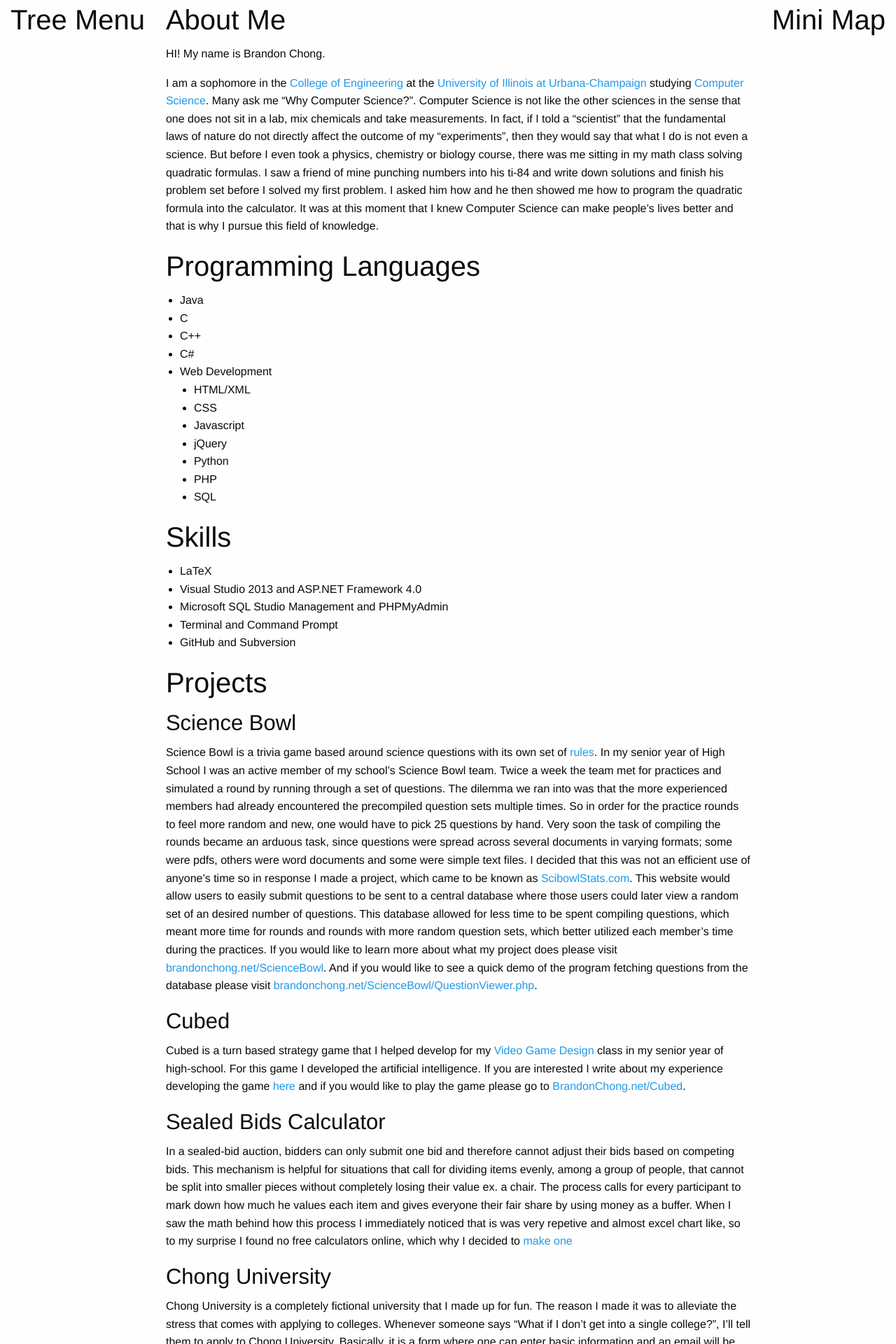
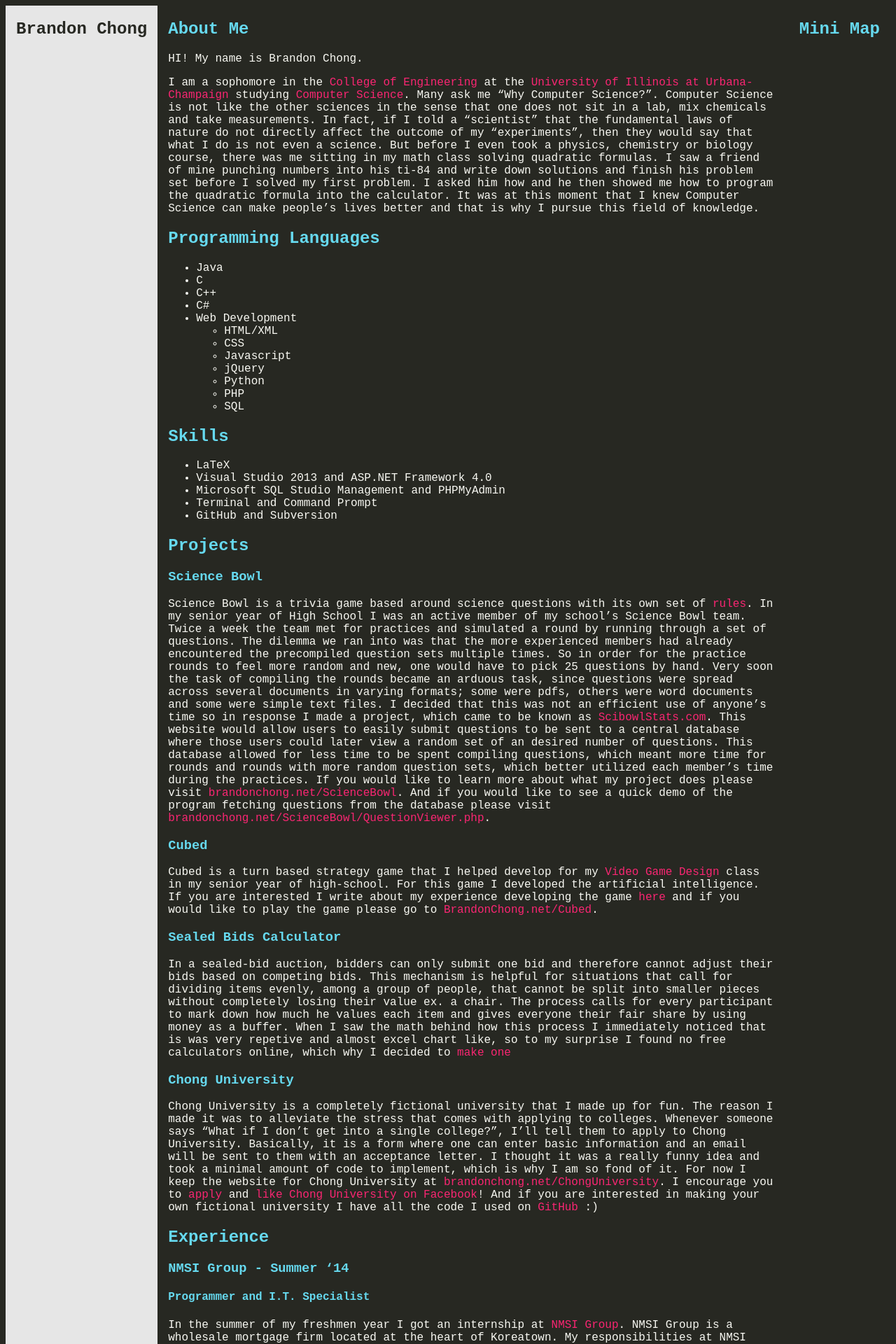
Before and after one commit to bchong95/bchong95.github.io, a Jekyll site: the page built from index.md, in a window 1280 px wide. Shown: the top 1920 px of the page at 70% size. Built offline with Jekyll 4.4.1, drawn with Linux system fonts in a browser that asks for light colours.

Commit message:
Added basic sublime css

```diff
--- a/_layouts/sublime.html
+++ b/_layouts/sublime.html
@@ -7,15 +7,15 @@
 
     <!-- {% include header.html %} -->
     <div class="row expanded">
-      <div class="shrink columns show-for-landscape show-for-large">
-        <h2>Tree Menu</h2>
-      </div>
-      <div class="columns">
+      <nav id="treeMenu" class="shrink columns show-for-landscape show-for-large">
+        <h1>Brandon Chong</h1>
+      </nav>
+      <main class="columns">
         {{content}}
-      </div>
-      <div class="shrink columns show-for-landscape show-for-large">
+      </main>
+      <aside id="miniMap" class="shrink columns show-for-landscape show-for-large">
         <h2>Mini Map</h2>
-      </div>
+      </aside>
     </div>
 
     <!-- {% include footer.html %} -->
--- a/_sass/_foundation.scss
+++ b/_sass/_foundation.scss
@@ -54,14 +54,14 @@
     $global-flexbox: true !global;
   }
 
-  @include foundation-global-styles;
+  // @include foundation-global-styles;
   @if not $flex {
     @include foundation-grid;
   }
   @else {
     @include foundation-flex-grid;
   }
-  @include foundation-typography;
+  // @include foundation-typography;
   @include foundation-forms;
   @include foundation-button;
   @include foundation-accordion;
--- /dev/null
+++ b/_sass/_sublime.scss
@@ -0,0 +1,54 @@
+// Monokai Color Palate
+$monokai-blue: #66D9EF;
+$monokai-blue-light :#89BDFF;
+$monokai-gray :#595959;
+$monokai-grey-dark :#272822;
+$monokai-gray-darker :#383830;
+$monokai-gray-darkest :#141411;
+$monokai-gray-lightest :#595959;
+$monokai-gray-light :#E6E6E6;
+$monokai-green :#A6E22A;
+$monokai-green-light :#A6E22E;
+$monokai-magenta :#F92672;
+$monokai-purple :#AE81FF;
+$monokai-purple-light :#FD5FF1;
+$monokai-yellow :#E6DB74;
+$monokai-yellow-dark :#75715E;
+$monokai-yellow-light :#F8F8F2;
+$monokai-black: #272822;
+$monokai-pink: #F92672;
+$monokai-orange: #FD971F;
+$white: #F8F8F2;
+
+$font-stack: monospace, Roboto, Helvetica;
+
+body {
+  background-color: $monokai-black;
+  color: $white;
+  font-family: $font-stack;
+}
+
+#treeMenu {
+  background-color: $monokai-gray-light;
+  color: $monokai-black;
+}
+
+h2,h3,h4,h5,h6 {
+  color: $monokai-blue;
+}
+
+a{
+	text-decoration: none;
+}
+
+#treeMenu a:link, #treeMenu a:visited{
+	color: #272822;
+}
+
+a:link, a:visited{
+	color: #F92672;
+}
+
+a:hover, a:active {
+	color: #FD971F;
+}
--- a/css/main.scss
+++ b/css/main.scss
@@ -4,7 +4,10 @@
 @charset "utf-8";
 
 // Import partials from `sass_dir` (defaults to `_sass`)
-@import "foundation";
+@import
+  "foundation",
+  "sublime"
+;
 html {
   @include foundation-everything(true);
 }
```
Also changed, not shown: 1 other file.
